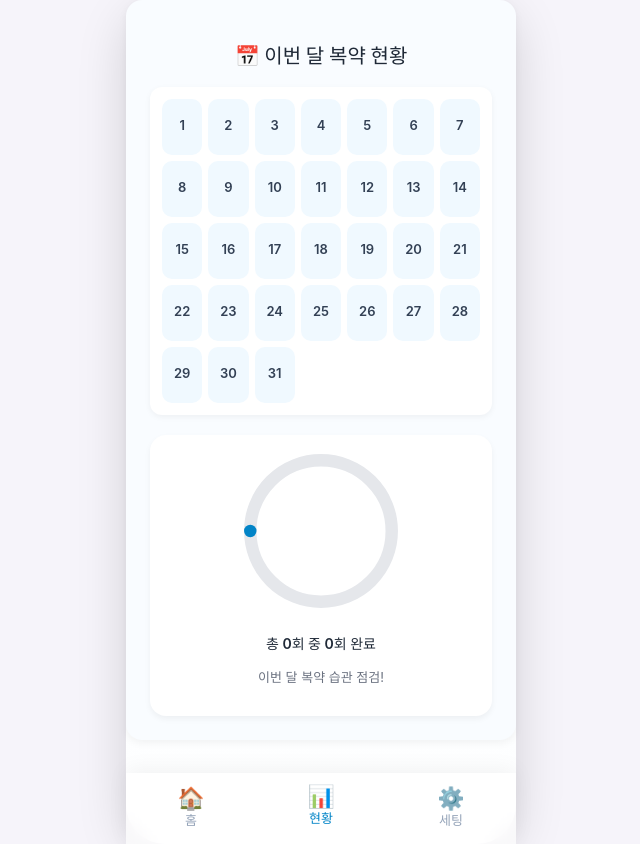
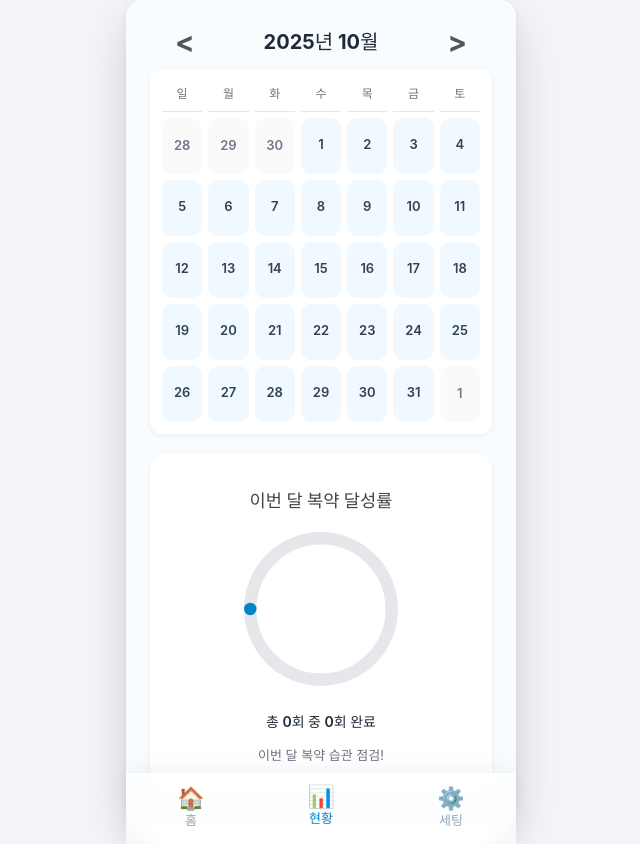
Before and after one commit to osein607/pillreminder, a React (Vite) app: page /graph in a window 1280 px wide. Shown: the whole page, without its empty margins (319-959 px from the left). Built offline with nearby package versions, Linux system fonts and the light colour scheme; a web font is replaced by a local one.

Commit message:
git commit -m "캘린더 수정"

```diff
--- a/src/pages/Graph.tsx
+++ b/src/pages/Graph.tsx
@@ -1,8 +1,8 @@
-import React from "react";
+import React, { useState } from "react";
 import { useMedicineStore } from "../data/medicineStore";
 import "../styles/Graph.css";
 
-// 날짜 포맷 함수
+// 날짜 포맷 함수 (YYYY-MM-DD)
 const formatLocalDate = (date: Date): string => {
   const y = date.getFullYear();
   const m = String(date.getMonth() + 1).padStart(2, "0");
@@ -10,34 +10,45 @@ const formatLocalDate = (date: Date): string => {
   return `${y}-${m}-${d}`;
 };
 
+// 요일 헤더
+const daysOfWeek = ["일", "월", "화", "수", "목", "금", "토"];
+
 const Graph: React.FC = () => {
   const { medicines } = useMedicineStore();
+  // 현재 날짜가 아닌 '표시할 날짜'를 state로 관리
+  const [currentDate, setCurrentDate] = useState(new Date());
 
-  const today = new Date();
-  const currentMonth = today.getMonth();
-  const currentYear = today.getFullYear();
+  const currentYear = currentDate.getFullYear();
+  const currentMonth = currentDate.getMonth(); // 0 = 1월, 11 = 12월
 
-  // 📅 이번 달 1일부터 말일까지 표시
+  // 📅 이번 달 1일과 말일
   const startOfMonth = new Date(currentYear, currentMonth, 1);
   const endOfMonth = new Date(currentYear, currentMonth + 1, 0);
 
-  // 이번 달 날짜 리스트
-  const monthDates: string[] = [];
-  let currentDate = startOfMonth;
-  while (currentDate <= endOfMonth) {
-    monthDates.push(formatLocalDate(currentDate));
-    const nextDay = new Date(currentDate);
-    nextDay.setDate(currentDate.getDate() + 1);
-    currentDate = nextDay;
+  // GRID 생성 로직
+  // 1. 달력의 시작 날짜 (1일이 속한 주의 일요일)
+  const gridStartDate = new Date(startOfMonth);
+  gridStartDate.setDate(gridStartDate.getDate() - startOfMonth.getDay()); // getDay() (0=일, 1=월...)
+
+  // 2. 달력의 끝 날짜 (말일이 속한 주의 토요일)
+  const gridEndDate = new Date(endOfMonth);
+  gridEndDate.setDate(gridEndDate.getDate() + (6 - endOfMonth.getDay()));
+
+  // 3. 달력에 표시할 날짜 배열 생성
+  const gridDates: Date[] = [];
+  let day = new Date(gridStartDate);
+  while (day <= gridEndDate) {
+    gridDates.push(new Date(day));
+    day.setDate(day.getDate() + 1);
   }
 
   // 날짜별 복약 요약
-  const monthMeds = monthDates.map((d) => {
-    const meds = medicines[d] || [];
+  const gridMeds = gridDates.map((date) => {
+    const dateString = formatLocalDate(date);
+    const meds = medicines[dateString] || [];
     const total = meds.length;
     const taken = meds.filter((m) => m.taken).length;
 
-    // 부분 복용 판별
     const partial = total > 0 && taken > 0 && taken < total;
     const allTaken = total > 0 && taken === total;
     const noneTaken = total > 0 && taken === 0;
@@ -47,16 +58,30 @@ const Graph: React.FC = () => {
     else if (partial) status = "partial";
     else if (noneTaken) status = "missed";
 
-    return { date: d, total, taken, status };
+    return {
+      dateObj: date,
+      dateString,
+      day: date.getDate(),
+      isCurrentMonth: date.getMonth() === currentMonth,
+      status,
+    };
   });
 
-  // 전체 통계
-  const allMeds = monthMeds.flatMap((m) => medicines[m.date] || []);
-  const total = allMeds.length;
-  const taken = allMeds.filter((m) => m.taken).length;
+  // 📈 전체 통계 (현재 '표시된 월' 기준)
+  const currentMonthMeds = gridMeds.filter(
+    (m) => m.isCurrentMonth && (medicines[m.dateString] || []).length > 0
+  );
+
+  const allMedsForStats = currentMonthMeds.flatMap(
+    (m) => medicines[m.dateString] || []
+  );
+
+  const total = allMedsForStats.length;
+  const taken = allMedsForStats.filter((m) => m.taken).length;
   const percentage = total > 0 ? Math.round((taken / total) * 100) : 0;
 
-  // 표시 기호
+
+  // 기호
   const getSymbol = (status: string) => {
     switch (status) {
       case "taken":
@@ -70,19 +95,52 @@ const Graph: React.FC = () => {
     }
   };
 
+  // ◀️ 이전 달
+  const handlePrevMonth = () => {
+    setCurrentDate(new Date(currentYear, currentMonth - 1, 1));
+  };
+
+  // ▶️ 다음 달
+  const handleNextMonth = () => {
+    setCurrentDate(new Date(currentYear, currentMonth + 1, 1));
+  };
+
   return (
     <div className="graph-container">
-      <h2 className="graph-title">📅 이번 달 복약 현황</h2>
+      {/* 🗓️ 달력 헤더 (네비게이션 추가) */}
+      <div className="calendar-header">
+        <button onClick={handlePrevMonth} className="nav-button">
+          &lt;
+        </button>
+        <h2 className="graph-title">
+          {currentYear}년 {currentMonth + 1}월
+        </h2>
+        <button onClick={handleNextMonth} className="nav-button">
+          &gt;
+        </button>
+      </div>
 
       {/* 🗓️ 달력 */}
       <div className="calendar-grid">
-        {monthMeds.map((item) => {
-          const dateObj = new Date(item.date);
-          const day = dateObj.getDate();
+        {/* 요일 헤더 렌더링 */}
+        {daysOfWeek.map((day) => (
+          <div key={day} className="calendar-cell day-header">
+            {day}
+          </div>
+        ))}
+
+        {/* 날짜 렌더링 */}
+        {gridMeds.map((item) => {
           const symbol = getSymbol(item.status);
           return (
-            <div key={item.date} className="calendar-cell">
-              <span className="calendar-day">{day}</span>
+            <div
+              key={item.dateString}
+              // 다른 달의 날짜는 흐리게 표시
+              className={`calendar-cell ${
+                !item.isCurrentMonth ? "other-month" : ""
+              }`}
+            >
+              <span className="calendar-day">{item.day}</span>
               <span
                 className={`calendar-symbol ${
                   item.status === "taken"
@@ -101,22 +159,28 @@ const Graph: React.FC = () => {
         })}
       </div>
 
-      {/* 📈 도넛 그래프 */}
+      {/* 📈 도넛 그래프 (기존과 동일) */}
       <div className="graph-card">
+        <h3 className="graph-subtitle">이번 달 복약 달성률</h3>
         <div className="donut">
-          <svg viewBox="0 0 36 36" className="circular-chart" width="160" height="160">
+          <svg
+            viewBox="0 0 36 36"
+            className="circular-chart"
+            width="160"
+            height="160"
+          >
             <path
               className="circle-bg"
               d="M18 2.0845
-                a 15.9155 15.9155 0 0 1 0 31.831
-                a 15.9155 15.9155 0 0 1 0 -31.831"
+                 a 15.9155 15.9155 0 0 1 0 31.831
+                 a 15.9155 15.9155 0 0 1 0 -31.831"
             />
             <path
               className="circle"
               strokeDasharray={`${percentage}, 100`}
               d="M18 2.0845
-                a 15.9155 15.9155 0 0 1 0 31.831
-                a 15.9155 15.9155 0 0 1 0 -31.831"
+                 a 15.9155 15.9155 0 0 1 0 31.831
+                 a 15.9155 15.9155 0 0 1 0 -31.831"
             />
             <text x="18" y="20.5" className="percentage">
               {percentage}%
--- a/src/styles/Graph.css
+++ b/src/styles/Graph.css
@@ -1,3 +1,6 @@
+/* =============================
+   기본 컨테이너
+============================= */
 .graph-container {
   padding: 24px;
   background: #f9fcff;
@@ -6,14 +9,48 @@
   text-align: center;
 }
 
+/* =============================
+   캘린더 헤더 (신규 추가/수정)
+============================= */
+.calendar-header {
+  display: flex;
+  justify-content: space-between;
+  align-items: center;
+  width: 100%;
+  max-width: 400px; /* 달력 너비와 맞추기 */
+  margin: 0 auto 10px auto;
+  padding: 0 10px;
+  box-sizing: border-box;
+}
+
 .graph-title {
   font-size: 20px;
   font-weight: 700;
   color: #1f2937;
-  margin-bottom: 16px;
+  /* margin-bottom: 16px; <-- 삭제 */
+  flex-grow: 1; /* (수정) 버튼 사이에서 중앙 정렬 */
+  margin: 0; /* (수정) 기본 마진 제거 */
 }
 
-/* 🗓️ 달력 스타일 */
+.nav-button {
+  /* (신규) 월 이동 버튼 */
+  background: none;
+  border: none;
+  font-size: 1.8rem;
+  font-weight: bold;
+  color: #555;
+  cursor: pointer;
+  padding: 0 15px;
+  transition: color 0.2s;
+}
+
+.nav-button:hover {
+  color: #0284c7; /* 테마 색상(stroke)과 통일 */
+}
+
+/* =============================
+   🗓️ 달력 스타일
+============================= */
 .calendar-grid {
   display: grid;
   grid-template-columns: repeat(7, 1fr);
@@ -34,6 +71,28 @@
   flex-direction: column;
   justify-content: center;
   align-items: center;
+}
+
+.calendar-cell.day-header {
+  /* (신규) 요일 헤더 스타일 */
+  font-weight: bold;
+  color: #6b7280; /* 회색 텍스트 */
+  font-size: 12px;
+  background: transparent; /* 배경 없음 */
+  border-bottom: 1px solid #e5e7eb; /* 구분선 */
+  border-radius: 0; /* 모서리 둥글게 안함 */
+  height: auto; /* 고정 높이 제거 */
+  padding-bottom: 8px;
+}
+
+.calendar-cell.other-month {
+  /* (신규) 다른 달 날짜 스타일 */
+  background: #f8f9fa; /* 더 연한 배경 */
+  opacity: 0.7;
+}
+
+.calendar-cell.other-month .calendar-symbol {
+  display: none; /* 다른 달 심볼 숨기기 */
 }
 
 .calendar-day {
@@ -59,7 +118,9 @@
   color: #ef4444; /* 빨강: 미복용 */
 }
 
-/* 도넛 그래프 */
+/* =============================
+   📈 도넛 그래프
+============================= */
 .graph-card {
   display: flex;
   flex-direction: column;
@@ -68,6 +129,14 @@
   border-radius: 16px;
   padding: 16px;
   box-shadow: 0 3px 6px rgba(0, 0, 0, 0.05);
+}
+
+.graph-subtitle {
+  /* (신규) 그래프 소제목 */
+  font-size: 1.1rem;
+  font-weight: 600;
+  color: #444;
+  margin-bottom: 15px;
 }
 
 .circular-chart {
```
